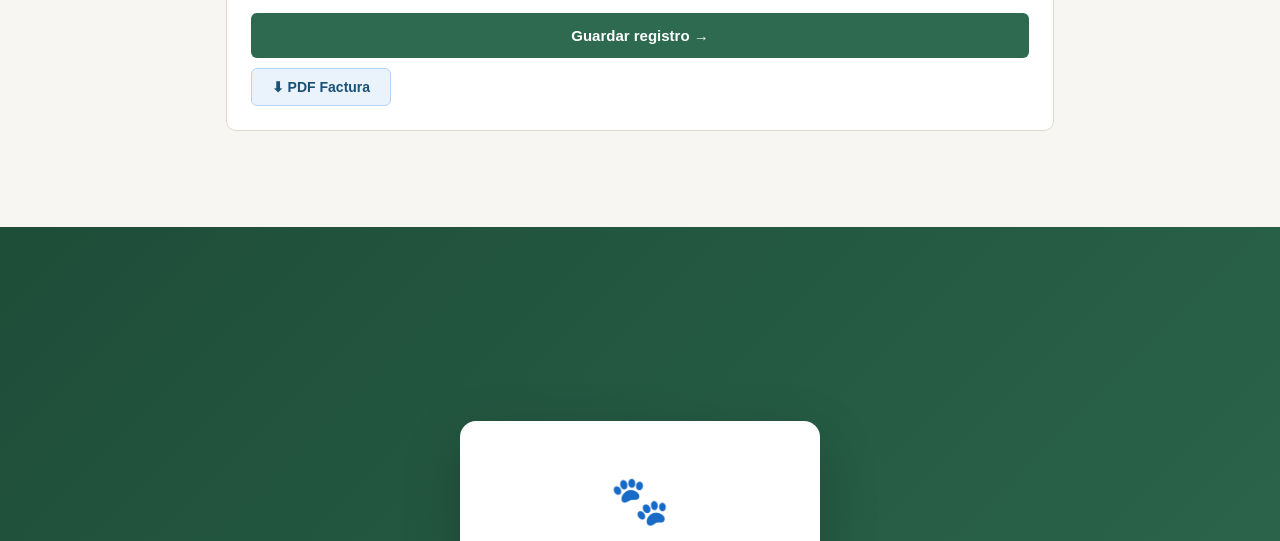
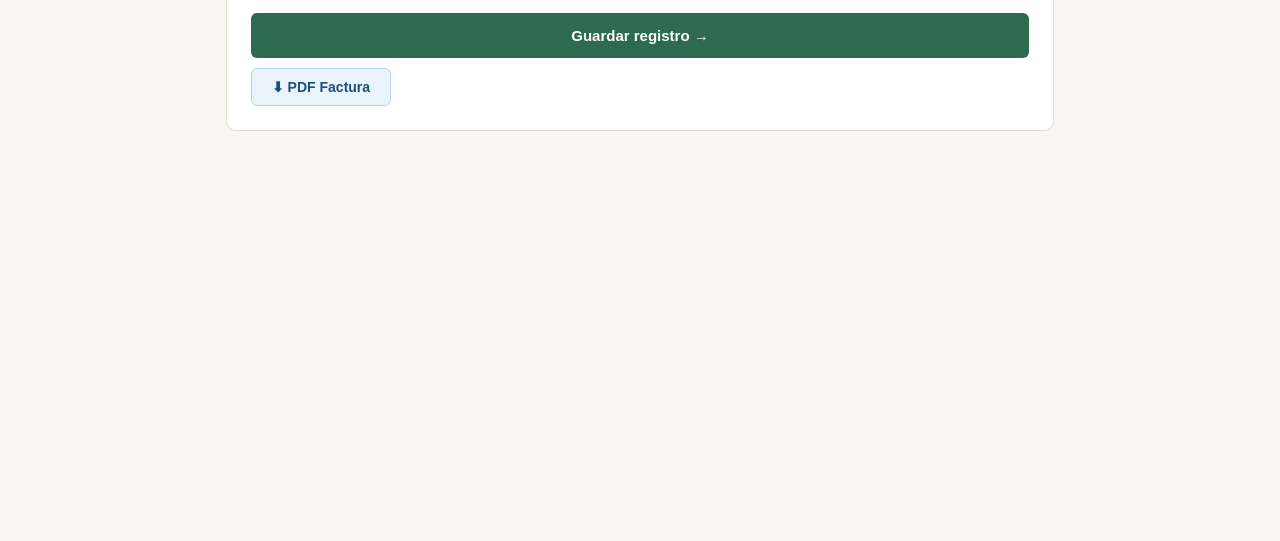
Before and after one commit to peterpanonweed/Anamalitos, a plain HTML site: page index.html in a window 1280 px wide. Shown: the part 2810-3351 px from the top of the page. After the commit the page ends 3037 px from the top, so only its background shows below. Drawn offline with nearby package versions, Linux system fonts and the light colour scheme.

Commit message:
Add files via upload

```diff
--- a/index.html
+++ b/index.html
@@ -205,9 +205,10 @@ body { background: var(--sand); font-family: 'Segoe UI', system-ui, sans-serif;
 ══════════════════════════════ */
 #screen-login {
   min-height: 100vh;
-  display: flex; align-items: center; justify-content: center;
+  align-items: center; justify-content: center;
   background: linear-gradient(135deg, var(--green-d) 0%, var(--green) 100%);
 }
+#screen-login.active { display: flex; }
 .login-box {
   background: var(--surface); border-radius: 16px;
   padding: 2.5rem 2rem; width: 100%; max-width: 360px;
```
